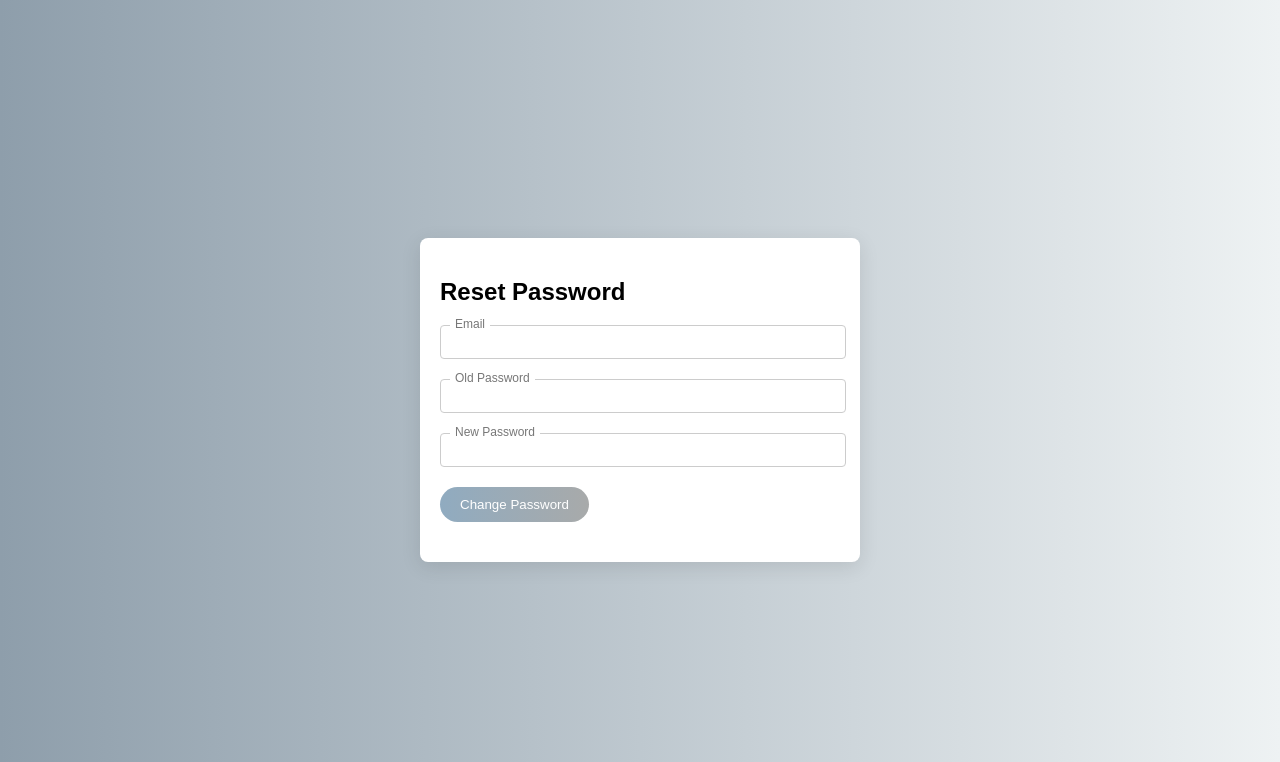
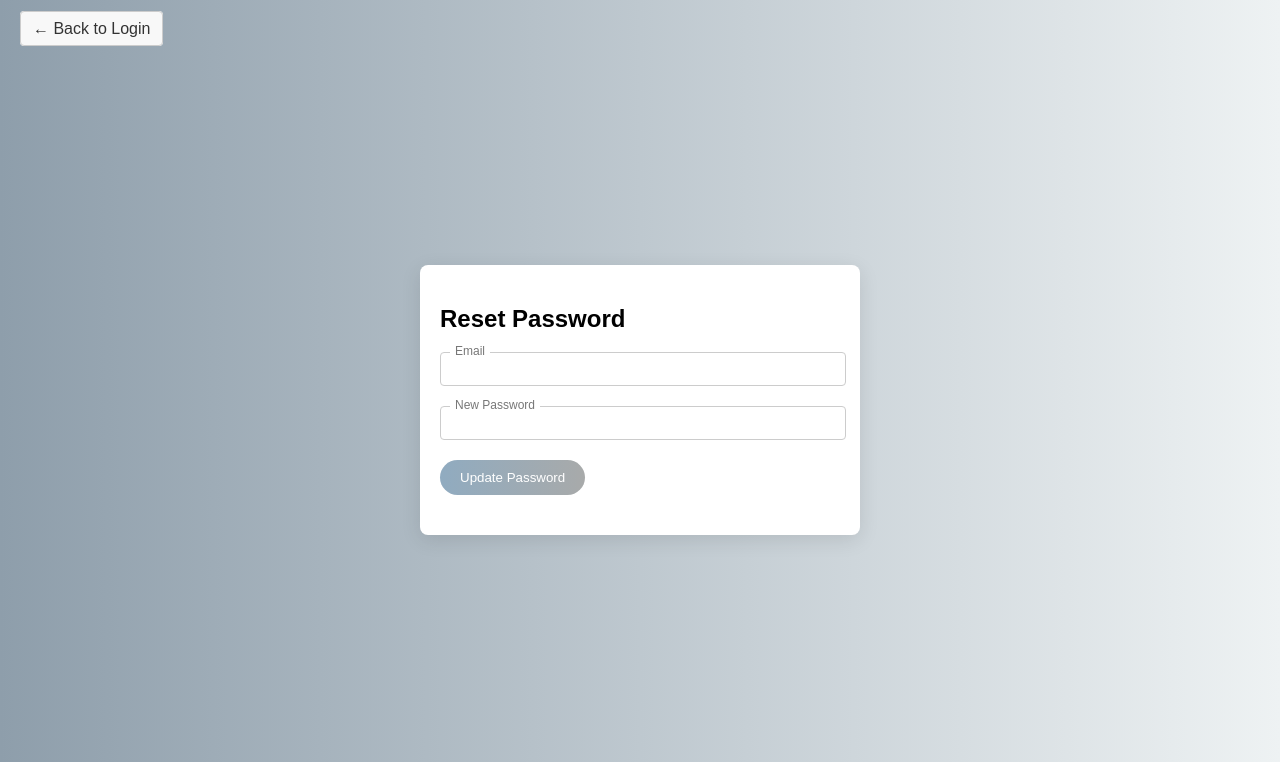
Before and after one commit to ChrisyBoiE/web01_beadando, a PHP site: page /forgot_password.php in a window 1280 px wide. Shown: the top 762 px of the page. Run offline with PHP 8.4, Linux system fonts and the light colour scheme.

Commit message:
Forgot_password 100% + main.php

```diff
--- a/config.php
+++ b/config.php
@@ -1,5 +1,14 @@
 <?php
-$dsn = 'mysql:host=localhost;dbname=web01;charset=utf8'; // Adatbázis nevet állítsd be
-$db_user = 'web01'; // Adatbázis felhasználóneved
-$db_password = 'L5Dve.uU*H4yrNMw'; // Adatbázis jelszavad
+$dsn = 'mysql:host=localhost;dbname=web01;charset=utf8';
+$db_host = 'localhost';
+$db_name = 'web01';
+$db_user = 'web01';
+$db_password = 'L5Dve.uU*H4yrNMw';
 ?>
+
+<?php
+//$dsn = 'mysql:host=localhost;dbname=web01;charset=utf8'; // Adatbázis nevet állítsd be
+//$db_user = 'web01'; // Adatbázis felhasználóneved
+//$db_password = 'L5Dve.uU*H4yrNMw'; // Adatbázis jelszavad
+//
+?>
--- a/css/styles.css
+++ b/css/styles.css
@@ -271,3 +271,22 @@ body {
 .password-reset-container button:hover {
     opacity: 0.9;
 }
+.back-to-login {
+    position: absolute;
+    top: 20px;
+    left: 20px;
+}
+
+.back-to-login a {
+    text-decoration: none;
+    color: #333;
+    font-size: 16px;
+    background-color: #f8f8f8;
+    padding: 8px 12px;
+    border-radius: 4px;
+    border: 1px solid #ccc;
+}
+
+.back-to-login a:hover {
+    background-color: #e7e7e7;
+}
--- a/forgot_password.php
+++ b/forgot_password.php
@@ -4,36 +4,30 @@ include 'config.php'; // Include your database configuration file
 
 if ($_SERVER["REQUEST_METHOD"] == "POST") {
     $email = $_POST['email'];
-    $old_password = $_POST['old_password'];
     $new_password = $_POST['new_password'];
 
-    if (!$email || !$new_password || !$old_password) {
+    if (!$email || !$new_password) {
         exit("Please fill out all fields.");
     }
+
+    $hashed_new_password = password_hash($new_password, PASSWORD_DEFAULT);
 
     try {
         $db = new PDO($dsn, $db_user, $db_password);
         $db->setAttribute(PDO::ATTR_ERRMODE, PDO::ERRMODE_EXCEPTION);
 
-        // Fetching the user's password hash from the database
-        $stmt = $db->prepare("SELECT password FROM users WHERE email = ?");
+        // Check if the email exists in the database
+        $stmt = $db->prepare("SELECT email FROM users WHERE email = ?");
         $stmt->execute([$email]);
         $user = $stmt->fetch();
 
-        // Debug: Output the fetched data and the submitted passwords
-        echo "Fetched password from DB: " . ($user ? $user['password'] : 'No user found') . "<br/>";
-        echo "Submitted old password, plain: $old_password<br/>";
-        echo "Submitted old password, hash: " . password_hash($old_password, PASSWORD_DEFAULT) . "<br/>";
-        echo "Submitted new password, hash: " . password_hash($new_password, PASSWORD_DEFAULT) . "<br/>";
-
-        if ($user && password_verify($old_password, $user['password'])) {
-            // A régi jelszó helyes, frissíthető az új jelszó
-            $hashed_new_password = password_hash($new_password, PASSWORD_DEFAULT);
+        if ($user) {
+            // Update the user's password in the database
             $stmt = $db->prepare("UPDATE users SET password = ? WHERE email = ?");
             $stmt->execute([$hashed_new_password, $email]);
-            echo "Password has been updated successfully.";
+            echo "Your password has been updated successfully.";
         } else {
-            echo "Invalid email or old password.";
+            echo "No account found with that email address.";
         }
     } catch (PDOException $e) {
         exit("Database error: " . $e->getMessage());
@@ -41,36 +35,33 @@ if ($_SERVER["REQUEST_METHOD"] == "POST") {
 }
 ?>
 
-
-
 <!DOCTYPE html>
 <html lang="hu">
 
 <head>
     <meta charset="UTF-8">
     <meta name="viewport" content="width=device-width, initial-scale=1.0">
-    <title>Password Reset</title>
+    <title>Reset Password</title>
     <link rel="stylesheet" href="/css/styles.css">
 </head>
 
 <body>
 
     <div class="password-reset-container">
-        <form class="password-reset-form" method="POST">
+        <div class="back-to-login">
+            <a href="login.php">&#8592; Back to Login</a>
+        </div>
+        <form class="password-reset-form" action="forgot_password.php" method="POST">
             <h2>Reset Password</h2>
             <div class="input-group">
                 <input type="email" id="email" name="email" required>
                 <label for="email">Email</label>
             </div>
             <div class="input-group">
-                <input type="password" id="old_password" name="old_password" required>
-                <label for="old_password">Old Password</label>
-            </div>
-            <div class="input-group">
                 <input type="password" id="new_password" name="new_password" required>
                 <label for="new_password">New Password</label>
             </div>
-            <button type="submit" class="reset-button">Change Password</button>
+            <button type="submit" class="reset-button">Update Password</button>
         </form>
     </div>
 
--- a/signup.php
+++ b/signup.php
@@ -64,6 +64,9 @@ if ($_SERVER["REQUEST_METHOD"] == "POST") {
 <body>
 
     <div class="signup-container">
+        <div class="back-to-login">
+            <a href="login.php">&#8592; Back to Login</a>
+        </div>
         <form class="signup-form" id="signupForm" method="POST">
             <h2>Sign Up</h2>
 
```
Also changed, not shown: login.php (+42 -3 lines), main.php (added, +18 -0 lines).
